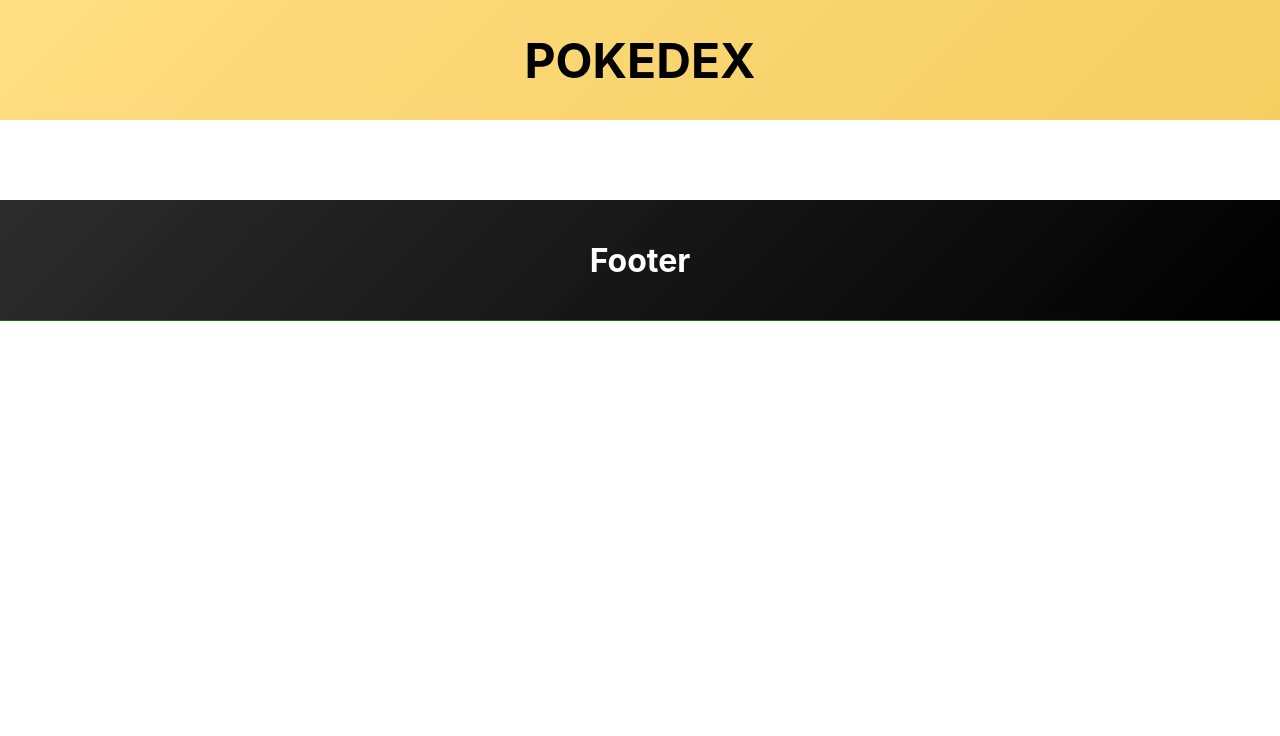
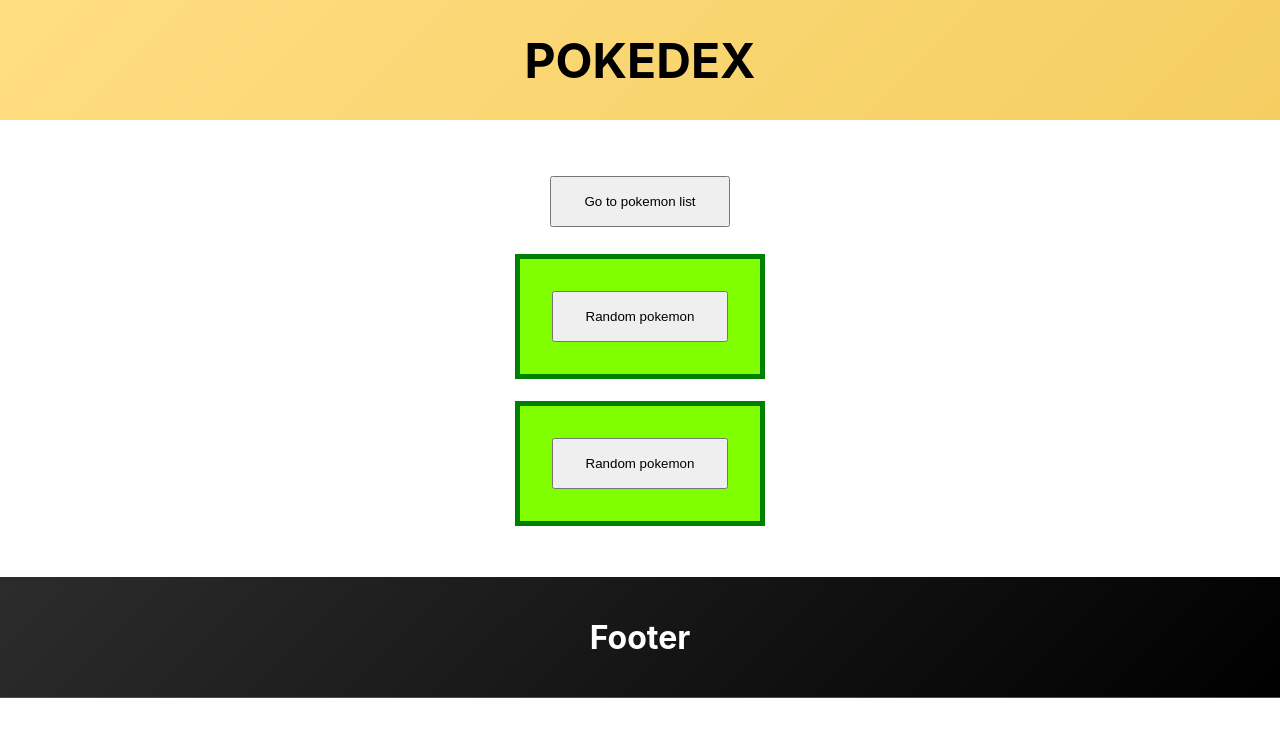
Before and after one commit to Patern14/react-pokedex-03, a React (Create React App) app: page /randompokemon in a window 1280 px wide. Shown: the top 736 px of the page. Built offline with nearby package versions, Linux system fonts and the light colour scheme.

Commit message:
Random pokemon added.

```diff
--- a/src/App.css
+++ b/src/App.css
@@ -53,6 +53,11 @@
 }
 h1::first-letter, h2::first-letter, h3::first-letter, h4::first-letter {
   text-transform: uppercase;
+}
+
+.btn-test {
+  margin: 1rem;
+  padding: 1rem 2rem;
 }
 
 /* ==============================================================
@@ -212,7 +217,7 @@
   display: grid;
   grid-template-columns: 1fr 1fr 1fr;
   grid-template-rows: 1fr 1fr;
-  width: 80%;
+  width: 90%;
   height: 65vh;
 
   box-shadow: 2px 3px 5px 2px grey;
@@ -294,3 +299,11 @@
 .evo_one:hover, .evo_two:hover, .evo_three:hover {
   transform: scale(1.1);
 }
+
+/* Random pokemon component ========================================================================== */
+.random_pokemon_component {
+  outline: 5px solid green;
+  margin: 1rem;
+  padding: 1rem;
+  background: chartreuse;
+}
--- a/src/App.js
+++ b/src/App.js
@@ -5,10 +5,12 @@
 import Footer from "./components/Footer";
 import PokemonList from "./components/PokemonList";
 import PokemonDetails from "./components/PokemonDetails";
+import RandomPokemon from "./components/RandomPokemon";
 
 /* TODO: ================================================================
-    Random Pokemon
+    Sprites for generations 6+
     NavBar
+    Add pokemons to favorite list
 ========================================================================*/
 
 function App() {
@@ -20,8 +22,19 @@
           <Header />
         </Link>
 
+        <Link to="/pokemonlist">
+          <button className="btn-test" >Go to pokemon list</button>
+        </Link>
+
+        <RandomPokemon/>
+
+        {/* <Link to="/randompokemon">
+          <button className="btn-test" >Go to random pokemon</button>
+        </Link> */}
+
         <Switch>  {/* We can have different routes inside Switch */}
-          <Route exact path="/" component={PokemonList} />
+          <Route exact path="/pokemonlist" component={PokemonList} />
+          <Route path="/randompokemon" component={RandomPokemon} />
           <Route path="/pokemondetails/:slug" component={PokemonDetails} />  {/* Allow url modif */}
         </Switch>
 
--- a/src/components/PokemonList.js
+++ b/src/components/PokemonList.js
@@ -19,7 +19,7 @@
 
         setLoadMore(data.next);
 
-        function createPokemonObject (result) {
+        function createPokemonObject(result) {
             result.forEach(async (pokemon) => {
                 const res = await fetch(`https://pokeapi.co/api/v2/pokemon/${pokemon.name}`);
                 const data = await res.json();
--- /dev/null
+++ b/src/components/RandomPokemon.js
@@ -0,0 +1,26 @@
+import React, { useEffect, useState } from "react";
+import {Link} from "react-router-dom";
+
+const RandomPokemon = () => {
+    const [randomPokemonNumber, setRandomPokemonNumber] = useState("");
+
+    const generateRandomNumber = () => {
+                setRandomPokemonNumber(Math.floor(Math.random() * 898 + 1))    // 898 is the total of pokemons in the API database.
+            }
+
+    useEffect(() => {
+
+        generateRandomNumber();
+
+    }, []);
+
+    return (
+        <div className="random_pokemon_component" >
+            <Link to={`/pokemondetails/${randomPokemonNumber}`}>
+                <button className="btn-test" onClick={generateRandomNumber} >Random pokemon</button>
+            </Link>
+        </div>
+    )
+}
+
+export default RandomPokemon;
```
Also changed, not shown: src/components/PokemonDetails.js (+5 -6 lines).
